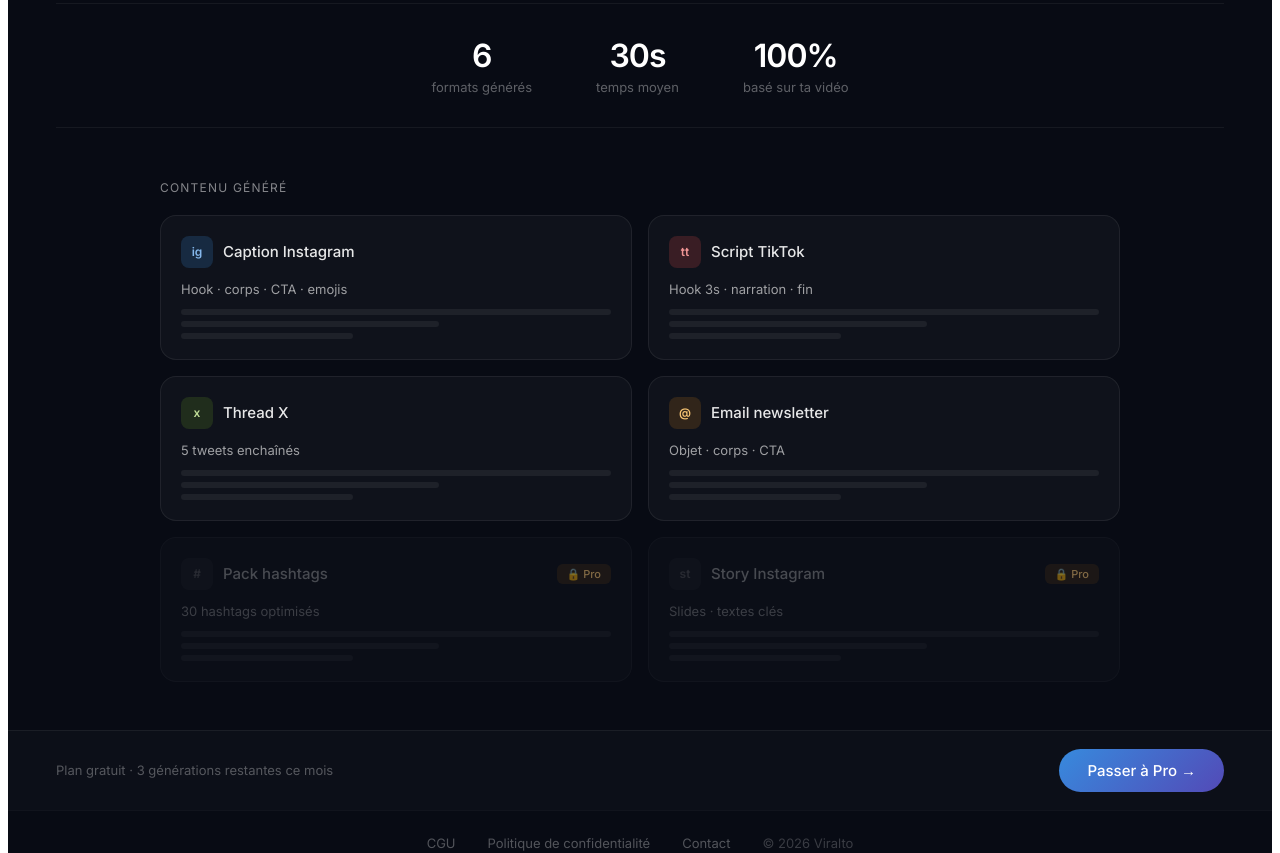
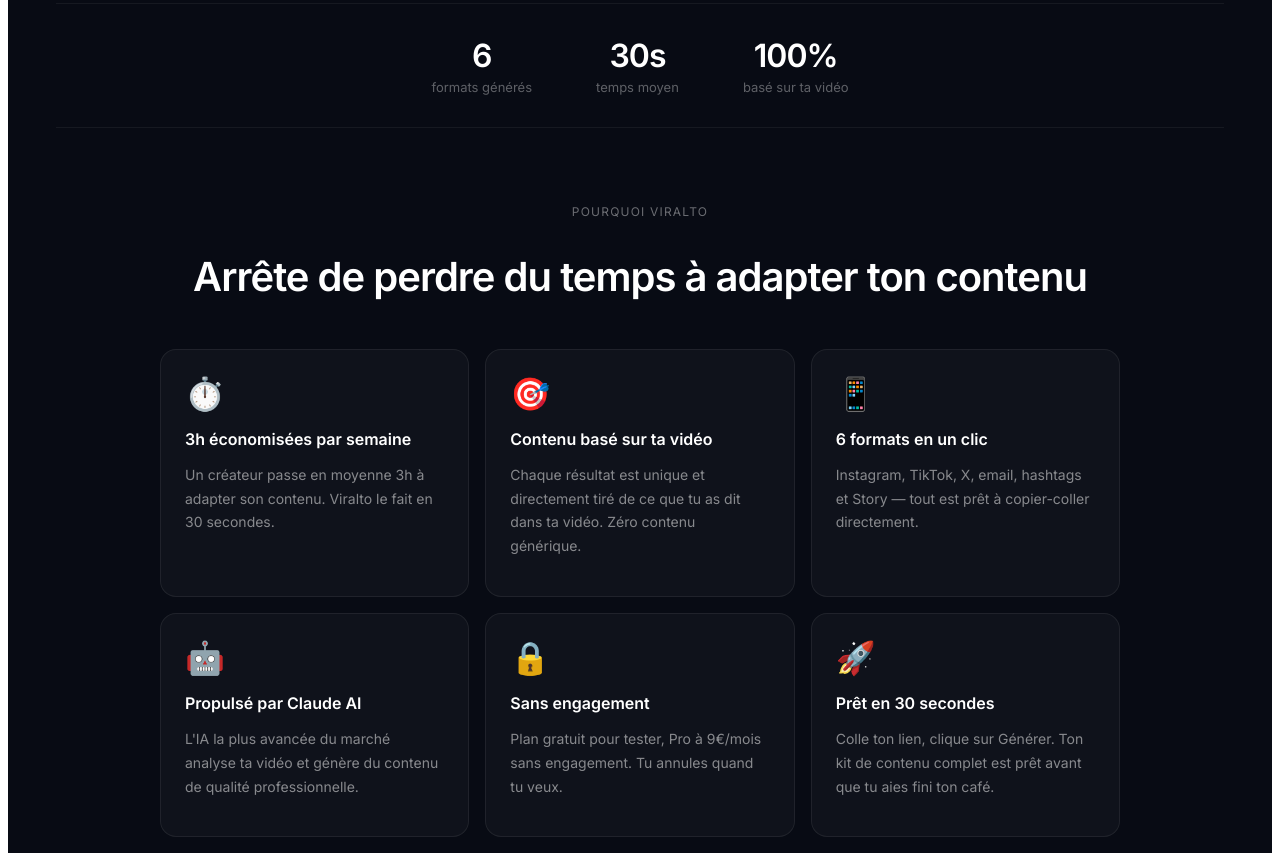
Before and after one commit to AxelBen81/viralto, a Next.js app: page / in a window 1280 px wide. Shown: the part 840-1693 px from the top of the page. Built offline with nearby package versions, Linux system fonts and the light colour scheme; no server answers.

Commit message:
Update page.tsx

```diff
--- a/app/page.tsx
+++ b/app/page.tsx
@@ -14,11 +14,6 @@
   { key: "tiktok", label: "Script TikTok", desc: "Hook 3s · narration · fin", icon: "tt", bg: "rgba(226,75,74,0.2)", color: "#F09595" },
   { key: "thread", label: "Thread X", desc: "5 tweets enchaînés", icon: "x", bg: "rgba(99,153,34,0.2)", color: "#C0DD97" },
   { key: "email", label: "Email newsletter", desc: "Objet · corps · CTA", icon: "@", bg: "rgba(186,117,23,0.2)", color: "#FAC775" },
-];
-
-const proFormats = [
-  { label: "Pack hashtags", desc: "30 hashtags optimisés", icon: "#" },
-  { label: "Story Instagram", desc: "Slides · textes clés", icon: "st" },
 ];
 
 export default function Home() {
@@ -133,9 +128,7 @@
 
           <h1 style={{ fontSize: 64, fontWeight: 600, lineHeight: 1.1, marginBottom: 24, letterSpacing: -2 }}>
             Colle ta vidéo,{" "}
-            <span className="gradient-animated">
-              tout le reste
-            </span>
+            <span className="gradient-animated">tout le reste</span>
             <br />on s&apos;en occupe.
           </h1>
 
@@ -187,6 +180,30 @@
             </div>
           ))}
         </div>
+
+        {/* Pourquoi Viralto */}
+        <section style={{ maxWidth: 960, margin: "0 auto", padding: "64px 48px 0" }}>
+          <p style={{ fontSize: 12, color: "rgba(255,255,255,0.4)", textTransform: "uppercase", letterSpacing: "0.1em", marginBottom: 12, textAlign: "center" }}>Pourquoi Viralto</p>
+          <h2 style={{ fontSize: 40, fontWeight: 600, textAlign: "center", marginBottom: 48, letterSpacing: -1 }}>
+            {"Arrête de perdre du temps à adapter ton contenu"}
+          </h2>
+          <div style={{ display: "grid", gridTemplateColumns: "repeat(3, 1fr)", gap: 16 }}>
+            {[
+              { icon: "⏱️", title: "3h économisées par semaine", desc: "Un créateur passe en moyenne 3h à adapter son contenu. Viralto le fait en 30 secondes." },
+              { icon: "🎯", title: "Contenu basé sur ta vidéo", desc: "Chaque résultat est unique et directement tiré de ce que tu as dit dans ta vidéo. Zéro contenu générique." },
+              { icon: "📱", title: "6 formats en un clic", desc: "Instagram, TikTok, X, email, hashtags et Story — tout est prêt à copier-coller directement." },
+              { icon: "🤖", title: "Propulsé par Claude AI", desc: "L'IA la plus avancée du marché analyse ta vidéo et génère du contenu de qualité professionnelle." },
+              { icon: "🔒", title: "Sans engagement", desc: "Plan gratuit pour tester, Pro à 9€/mois sans engagement. Tu annules quand tu veux." },
+              { icon: "🚀", title: "Prêt en 30 secondes", desc: "Colle ton lien, clique sur Générer. Ton kit de contenu complet est prêt avant que tu aies fini ton café." },
+            ].map((item) => (
+              <div key={item.title} className="card-hover" style={{ background: "rgba(255,255,255,0.03)", border: "1px solid rgba(255,255,255,0.07)", borderRadius: 16, padding: 24 }}>
+                <div style={{ fontSize: 32, marginBottom: 12 }}>{item.icon}</div>
+                <p style={{ fontSize: 16, fontWeight: 600, color: "white", marginBottom: 8 }}>{item.title}</p>
+                <p style={{ fontSize: 14, color: "rgba(255,255,255,0.5)", lineHeight: 1.7 }}>{item.desc}</p>
+              </div>
+            ))}
+          </div>
+        </section>
 
         {/* Formats */}
         <section style={{ maxWidth: 960, margin: "0 auto", padding: "40px 48px 48px" }}>
@@ -282,6 +299,7 @@
           <span style={{ fontSize: 13, color: "rgba(255,255,255,0.2)" }}>{"© 2026 Viralto"}</span>
         </div>
       </div>
+
       {/* Modal limite atteinte */}
       {showLimitModal && (
         <div style={{ position: "fixed", inset: 0, background: "rgba(0,0,0,0.7)", display: "flex", alignItems: "center", justifyContent: "center", zIndex: 100, backdropFilter: "blur(4px)" }}>
```
Lines whose indentation alone changed are shown as unchanged.
